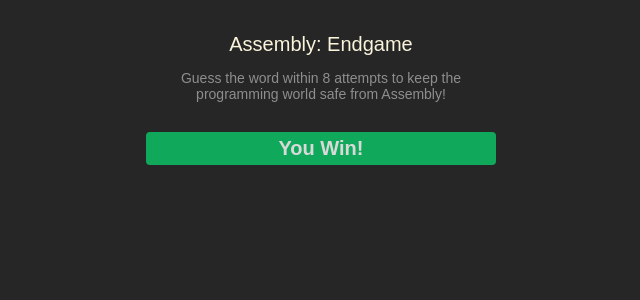
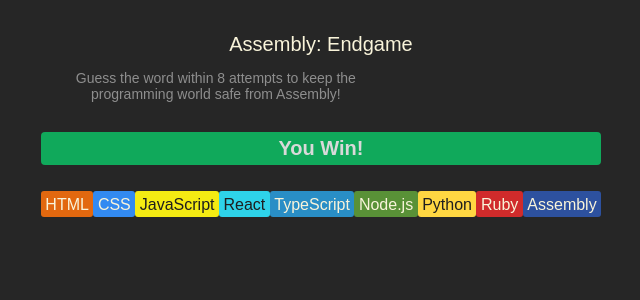
Before and after one commit to limhaowei/Hangman-, a React (Vite) app: page / in a window 1280 px wide. Shown: the top 300 px of the page, without its empty margins (319-959 px from the left). Built offline with nearby package versions, Linux system fonts and the light colour scheme.

Commit message:
added language element

```diff
--- a/src/App.jsx
+++ b/src/App.jsx
@@ -1,7 +1,20 @@
 import { useState } from 'react'
+import { languages } from './languages'
 
 
 export default function App() {
+
+  const languageElements = languages.map(lang => {
+    const styles = {
+        backgroundColor: lang.backgroundColor,
+        color: lang.color
+    }
+    return (
+        <span key={lang.name} className='chip' style={styles}>{lang.name}</span>
+    )
+})
+
+
 
   return(
     <main>
@@ -14,6 +27,10 @@
       <section className='game-status'>
         <h2>You Win!</h2>
       </section>
+
+      <section className='languages'>
+        {languageElements}
+      </section>
     </main>
   )
 }
--- a/src/index.css
+++ b/src/index.css
@@ -48,3 +48,16 @@
 /* section.game-status > p {
   margin: 5px;
 } */
+
+section.language-chips {
+  display: flex;
+  flex-wrap: wrap;
+  gap: 5px;
+  justify-content: center;
+  max-width: 350px;
+}
+
+span.chip {
+  border-radius: 3px;
+  padding: 4.5px;
+}
--- /dev/null
+++ b/src/languages.js
@@ -0,0 +1,47 @@
+export const languages = [
+    {
+        name: "HTML",
+        backgroundColor: "#E2680F",
+        color: "#F9F4DA",
+    },
+    {
+        name: "CSS",
+        backgroundColor: "#328AF1",
+        color: "#F9F4DA",
+    },
+    {
+        name: "JavaScript",
+        backgroundColor: "#F4EB13",
+        color: "#1E1E1E",
+    },
+    {
+        name: "React",
+        backgroundColor: "#2ED3E9",
+        color: "#1E1E1E",
+    },
+    {
+        name: "TypeScript",
+        backgroundColor: "#298EC6",
+        color: "#F9F4DA",
+    },
+    {
+        name: "Node.js",
+        backgroundColor: "#599137",
+        color: "#F9F4DA",
+    },
+    {
+        name: "Python",
+        backgroundColor: "#FFD742",
+        color: "#1E1E1E",
+    },
+    {
+        name: "Ruby",
+        backgroundColor: "#D02B2B",
+        color: "#F9F4DA",
+    },
+    {
+        name: "Assembly",
+        backgroundColor: "#2D519F",
+        color: "#F9F4DA",
+    },
+]
```
